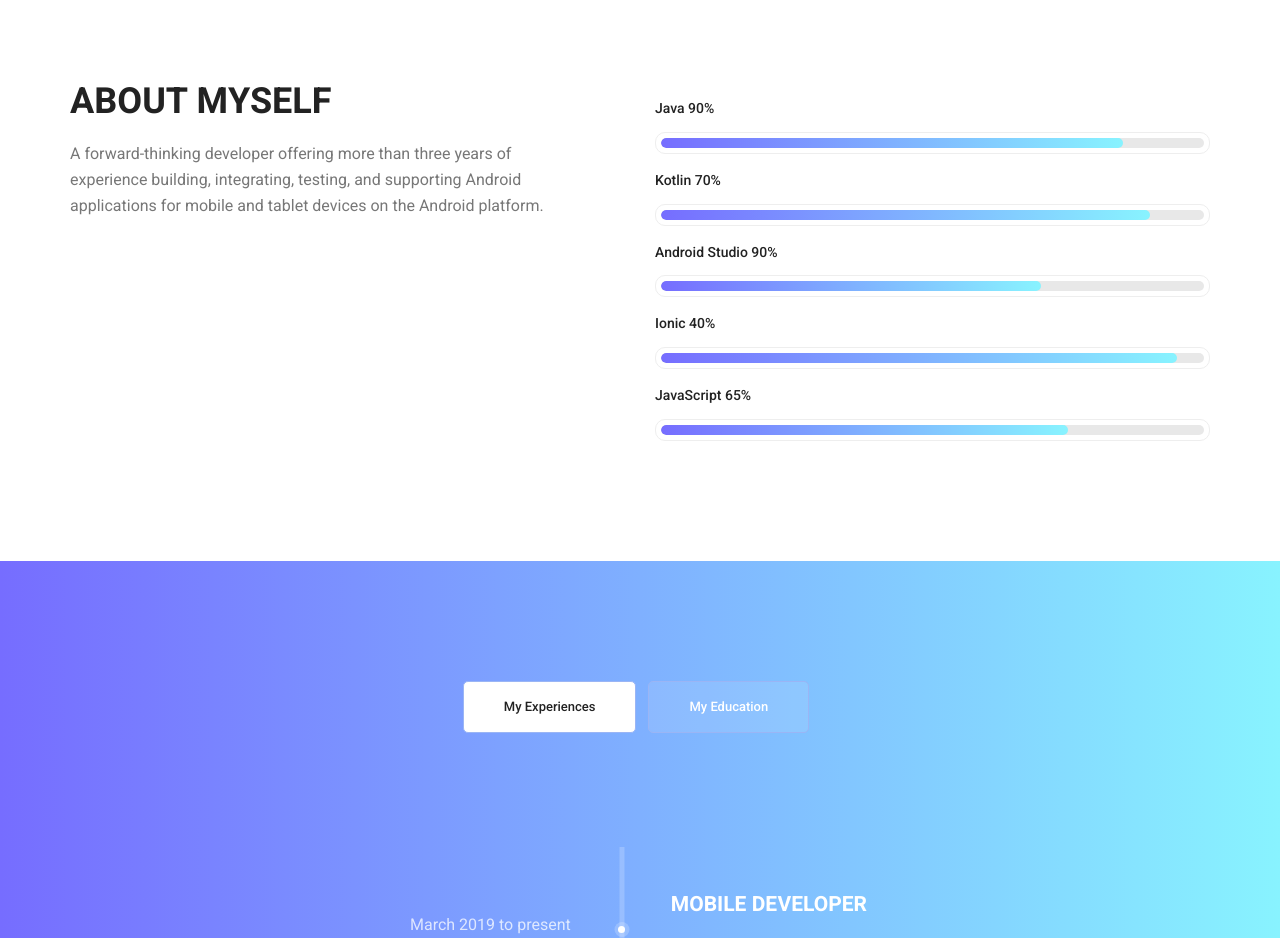
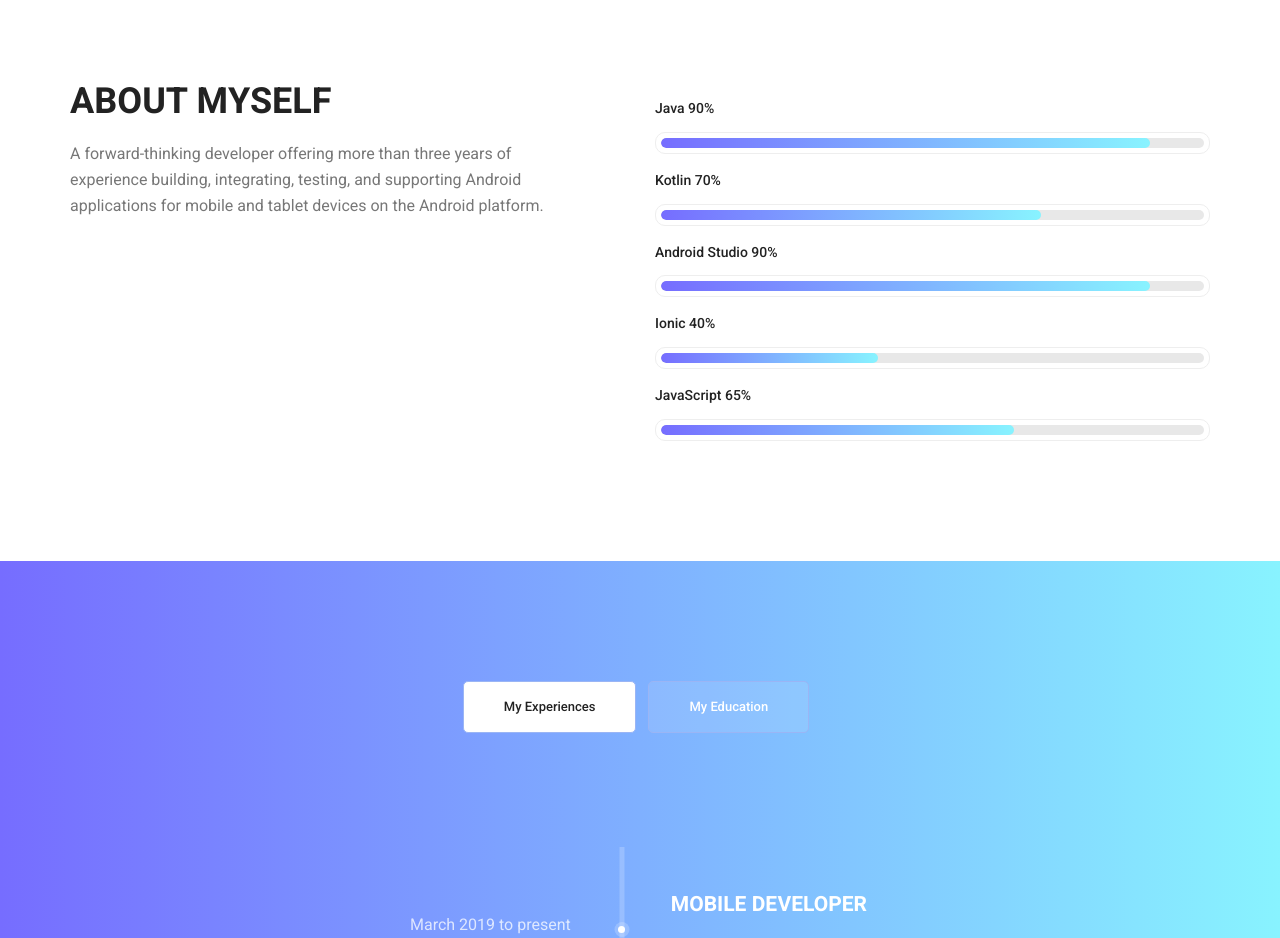
Before and after one commit to minwasabi/minwasabi.github.io, a plain HTML site: page index.html in a window 1280 px wide. Shown: the part 1000-1938 px from the top of the page. Drawn offline with Linux system fonts and the light colour scheme.

Commit message:
3rd commit

```diff
--- a/index.html
+++ b/index.html
@@ -85,7 +85,7 @@
                 <h4>Java <span class="counter">90</span>%</h4>
                 <div class="progress_br">
                   <div class="progress">
-                    <div class="progress-bar" role="progressbar" aria-valuenow="85" aria-valuemin="0" aria-valuemax="100"></div>
+                    <div class="progress-bar" role="progressbar" aria-valuenow="90" aria-valuemin="0" aria-valuemax="100"></div>
                   </div>
                 </div>
               </div>
@@ -93,7 +93,7 @@
                 <h4>Kotlin <span class="counter">70</span>%</h4>
                 <div class="progress_br">
                   <div class="progress">
-                    <div class="progress-bar" role="progressbar" aria-valuenow="90" aria-valuemin="0" aria-valuemax="100"></div>
+                    <div class="progress-bar" role="progressbar" aria-valuenow="70" aria-valuemin="0" aria-valuemax="100"></div>
                   </div>
                 </div>
               </div>
@@ -101,7 +101,7 @@
                 <h4>Android Studio <span class="counter">90</span>%</h4>
                 <div class="progress_br">
                   <div class="progress">
-                    <div class="progress-bar" role="progressbar" aria-valuenow="70" aria-valuemin="0" aria-valuemax="100"></div>
+                    <div class="progress-bar" role="progressbar" aria-valuenow="90" aria-valuemin="0" aria-valuemax="100"></div>
                   </div>
                 </div>
               </div>
@@ -109,7 +109,7 @@
                 <h4>Ionic <span class="counter">40</span>%</h4>
                 <div class="progress_br">
                   <div class="progress">
-                    <div class="progress-bar" role="progressbar" aria-valuenow="95" aria-valuemin="0" aria-valuemax="100"></div>
+                    <div class="progress-bar" role="progressbar" aria-valuenow="40" aria-valuemin="0" aria-valuemax="100"></div>
                   </div>
                 </div>
               </div>
@@ -117,7 +117,7 @@
                 <h4>JavaScript <span class="counter">65</span>%</h4>
                 <div class="progress_br">
                   <div class="progress">
-                    <div class="progress-bar" role="progressbar" aria-valuenow="75" aria-valuemin="0" aria-valuemax="100"></div>
+                    <div class="progress-bar" role="progressbar" aria-valuenow="65" aria-valuemin="0" aria-valuemax="100"></div>
                   </div>
                 </div>
               </div>
```
